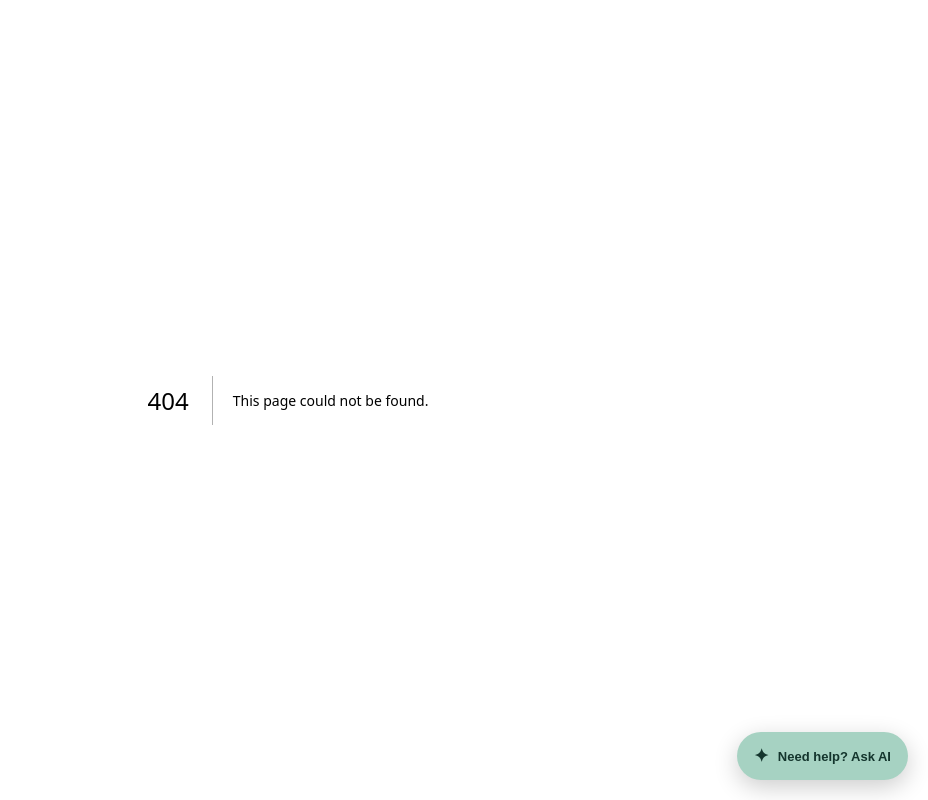
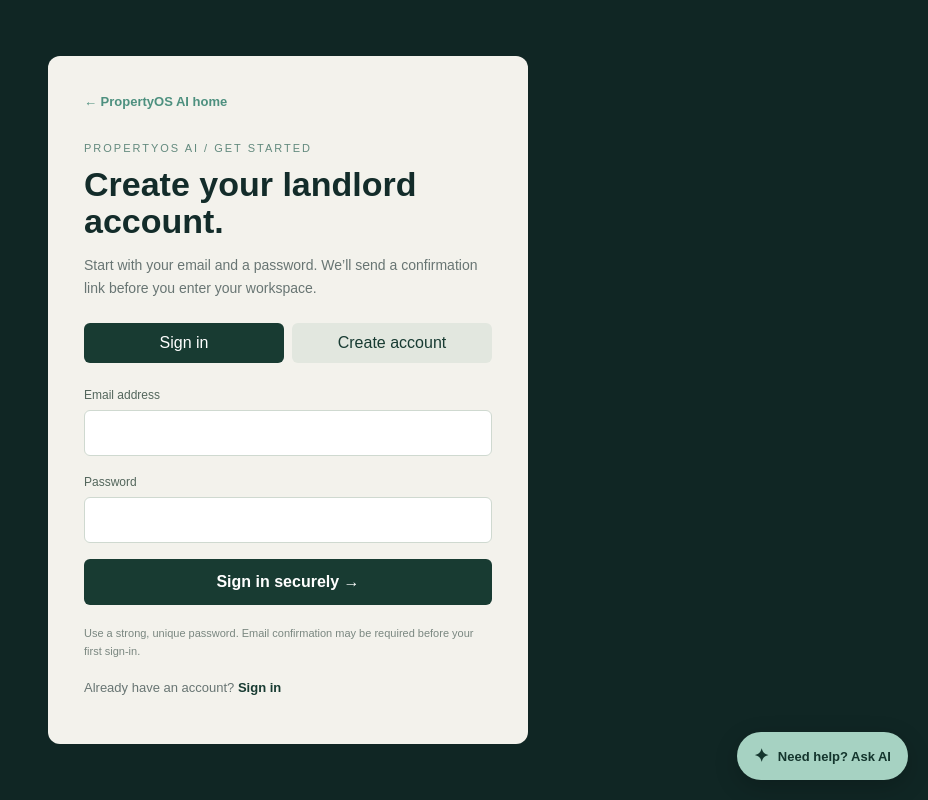
Before and after one commit to Stariuxe/create-an-app-that-monitors-rent-of-properties, a Next.js app: page /signup in a window 1280 px wide. Before the commit this address had no page. Shown: the whole page, without its empty margins (352-1280 px from the left). Built offline with nearby package versions, Linux system fonts and the light colour scheme.

Commit message:
Add dedicated landlord account signup page

```diff
--- /dev/null
+++ b/app/signup/page.tsx
@@ -0,0 +1,22 @@
+import LoginForm from "@/app/login/login-form";
+
+export const metadata = {
+  title: "Create your landlord account",
+  description: "Create a PropertyOS AI account to organise your rental property portfolio.",
+  robots: { index: false, follow: false },
+};
+
+export default function SignupPage() {
+  return (
+    <main style={{ minHeight: "100vh", display: "grid", placeItems: "center", padding: 24, background: "#102624" }}>
+      <div style={{ width: "100%", maxWidth: 480, padding: 36, background: "#f3f2ec", borderRadius: 12 }}>
+        <a href="/" style={{ color: "#4d907f", fontWeight: 700, fontSize: 13 }}>← PropertyOS AI home</a>
+        <p style={{ color: "#638a7e", fontSize: 11, letterSpacing: 2, marginTop: 32 }}>PROPERTYOS AI / GET STARTED</p>
+        <h1 style={{ fontSize: 34, lineHeight: 1.1, margin: "12px 0", color: "#132c2a" }}>Create your landlord account.</h1>
+        <p style={{ color: "#687573", fontSize: 14, lineHeight: 1.6, marginBottom: 24 }}>Start with your email and a password. We’ll send a confirmation link before you enter your workspace.</p>
+        <LoginForm initialMode="signup" />
+        <p style={{ marginTop: 20, fontSize: 13, color: "#687573" }}>Already have an account? <a href="/login" style={{ color: "#183b32", fontWeight: 700 }}>Sign in</a></p>
+      </div>
+    </main>
+  );
+}
```
